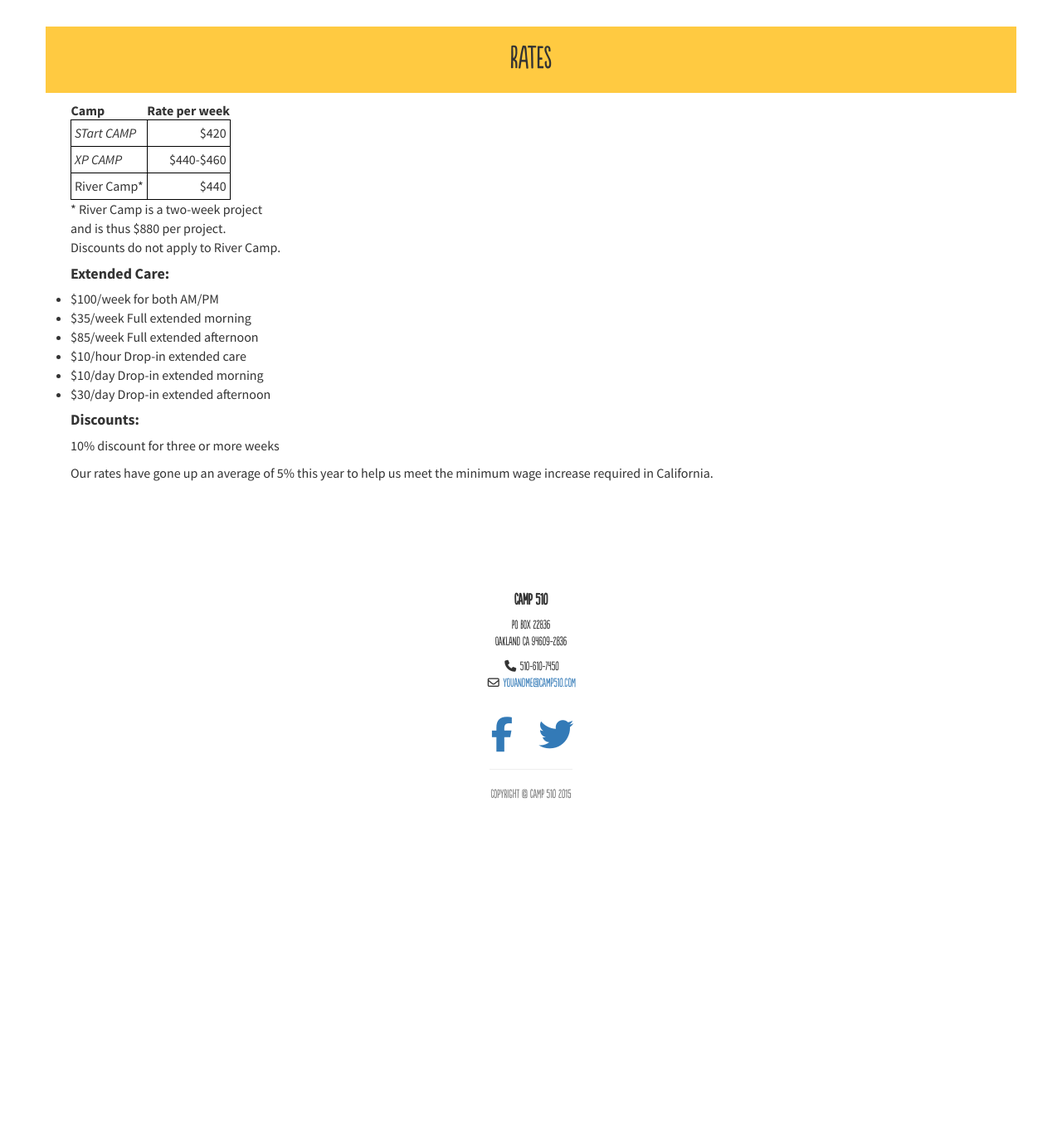
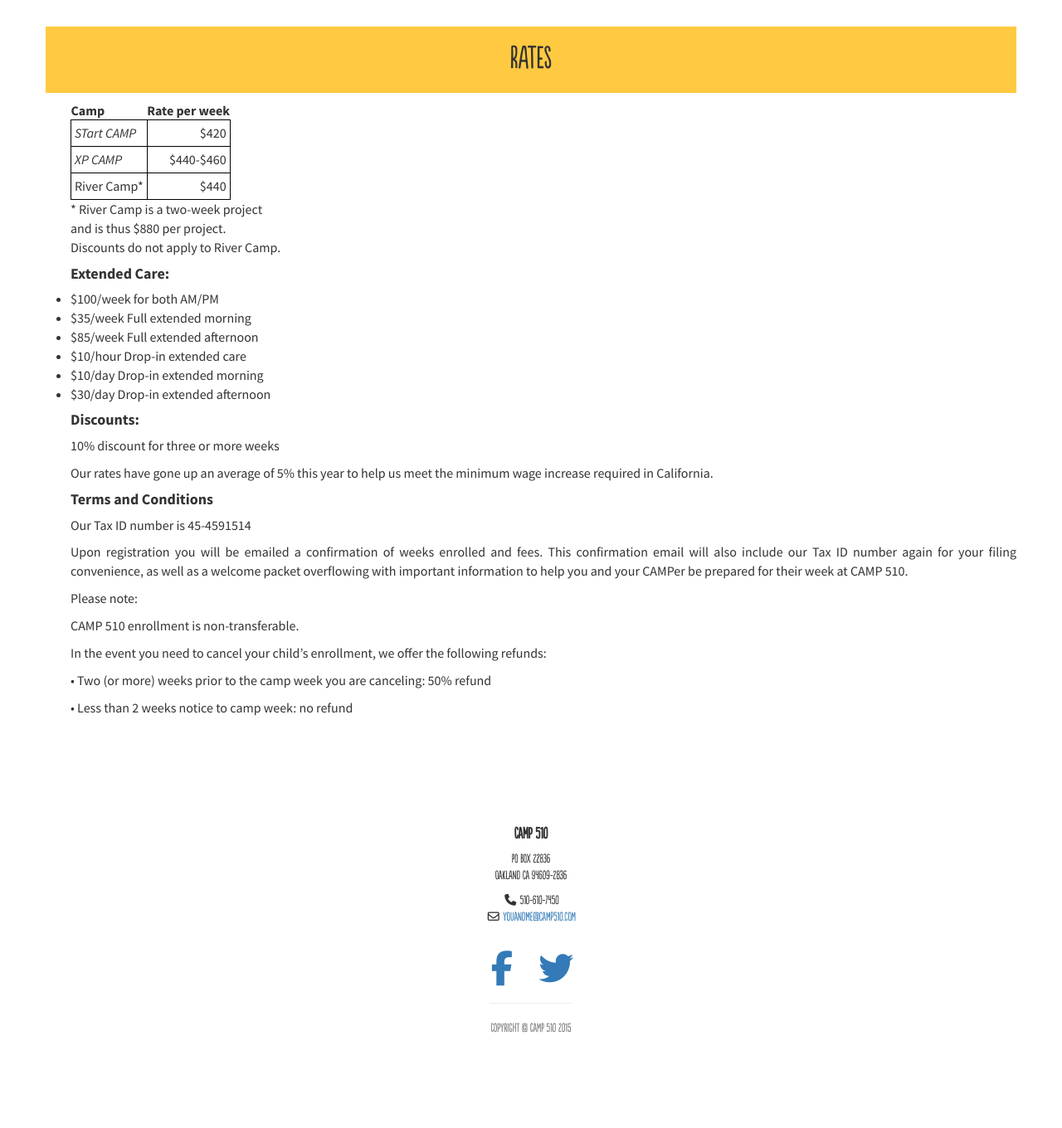
Before and after one commit to camp510/camp510, a Jekyll site: the page built from _posts/rates/2015-12-02-rates.md, in a window 1280 px wide. Shown: the whole page at 83% size. Built offline with Jekyll 4.4.1, drawn with Linux system fonts in a browser that asks for light colours; nearby versions of some CDN libraries; library files that are not in the unit come from our copies; before the commit the page ends 1078 px from its top, so only the background shows below that.

```diff
--- a/_includes/call-to-action.html
+++ b/_includes/call-to-action.html
@@ -3,7 +3,7 @@
     <div class="row">
       <div class="col-lg-12 text-center">
         <h3>About</h3>
-        <a href="#" class="btn btn-lg btn-light">Why Camp 510?</a>
+        <a href="why_index.html" class="btn btn-lg btn-light">Why Camp 510?</a>
         <a href="#" class="btn btn-lg btn-dark">Who we are</a>
       </div>
     </div>
--- a/_includes/header.html
+++ b/_includes/header.html
@@ -3,7 +3,7 @@
     	<div class="center-block image-bg">
   	  	<img class="img-responsive center-block logo" src="/img/logo_tagline.png" alt="logo" />
   	  	<h2 class="h2-header">A HANDS-ON SUMMER CAMP IN OAKLAND </br> FOR CURIOUS AND CREATIVE KIDS AGES 6-14</h2>
-  	  	<a href="learn.html" class="btn btn-dark btn-lg">Info and Rates</a>
+  	  	<a href="learn_index.html" class="btn btn-dark btn-lg">Info and Rates</a>
   	</div>
   </div>
 </header>
--- a/_includes/learn.html
+++ b/_includes/learn.html
@@ -24,7 +24,7 @@
                   </div>
                 {% endfor %}
               </ul>
-              <a href="rates.html" class="btn btn-lg btn-dark">Rates</a>
+              <a href="rates_index.html" class="btn btn-lg btn-dark">Rates</a>
             </div>
          </div>
       </div>
--- a/_includes/services.html
+++ b/_includes/services.html
@@ -16,7 +16,7 @@
                 <strong>Start Camp</strong>
               </h4>
               <p>ages 6 to 10</p>
-              <a href="start.html" class="btn btn-light">Learn More</a>
+              <a href="start_index.html" class="btn btn-light">Learn More</a>
             </div>
           </div>
           <div class="col-sm-4 col-sm-6">
--- a/_posts/rates/2015-12-02-rates.md
+++ b/_posts/rates/2015-12-02-rates.md
@@ -27,3 +27,19 @@ category: rates
 10% discount for three or more weeks
 
 Our rates have gone up an average of 5% this year to help us meet the minimum wage increase required in California.
+
+#### __Terms and Conditions__
+
+Our Tax ID number is 45-4591514
+
+Upon registration you will be emailed a confirmation of weeks enrolled and fees. This confirmation email will also include our Tax ID number again for your filing convenience, as well as a welcome packet overflowing with important information to help you and your CAMPer be prepared for their week at CAMP 510.
+
+Please note:
+
+CAMP 510 enrollment is non-transferable.
+
+In the event you need to cancel your child’s enrollment, we offer the following refunds:
+
+• Two (or more) weeks prior to the camp week you are canceling: 50% refund
+
+• Less than 2 weeks notice to camp week: no refund
--- a/learn.html
+++ /dev/null
@@ -1,4 +0,0 @@
----
-layout: learn_layout
-title: A HANDS-ON SUMMER CAMP IN OAKLAND </br> FOR CURIOUS AND CREATIVE KIDS AGES 6-14
----
--- a/rates.html
+++ /dev/null
@@ -1,4 +0,0 @@
----
-layout: rates_layout
-title: Rates
----
--- a/start.html
+++ /dev/null
@@ -1,4 +0,0 @@
----
-layout: start_camp_layout
-title: Start Camp
----
```
Also changed, not shown: 1 other file.
